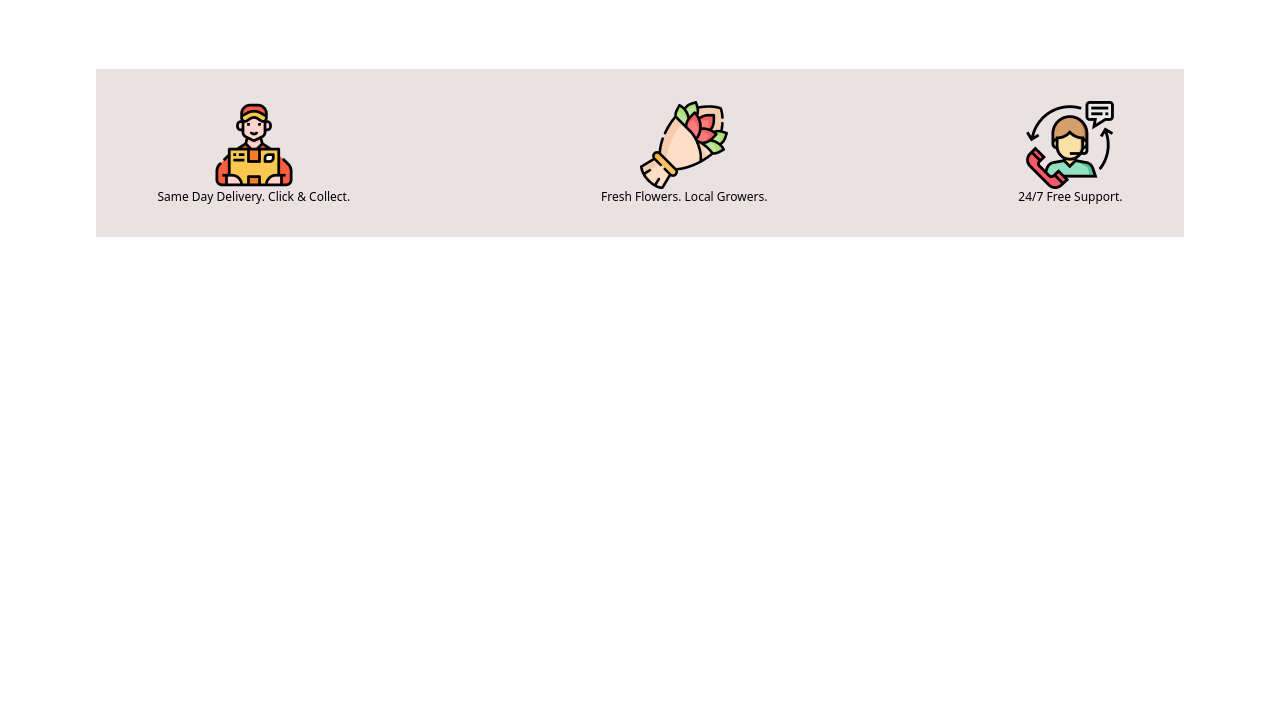
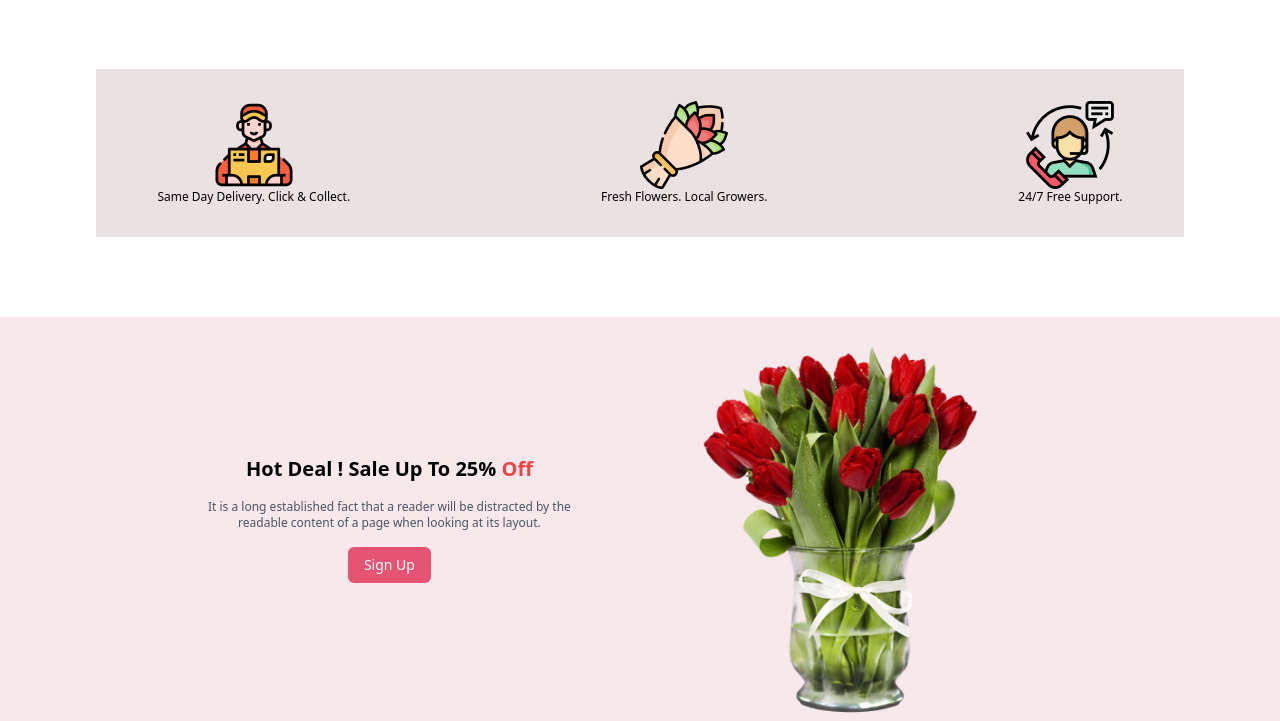
Before and after one commit to probillal/Flower_shop_resource, a website: page index.html in a window 1280 px wide. Shown: the part 1071-1792 px from the top of the page. Before the commit the page ends 1308 px from the top, so only its background shows below. Drawn offline with Linux system fonts and the light colour scheme.

Commit message:
hot deal section done

```diff
--- a/index.html
+++ b/index.html
@@ -104,6 +104,29 @@
           <p class="text-xs text-center">24/7 Free Support.</p>
         </div>
       </div>
+      <!-- Hot deal section -->
+      <div
+        class="max-w-full flex flex-col items-center mt-20 space-y-6 px-8 bg-[#f7e8eb] space-x-0 md:space-x-32 md:flex-row space-y-0 md:px-32"
+      >
+        <!-- content section -->
+        <div class="pl-6 py-6 text-center md:pl-20 md:py-20">
+          <h3 class="text-xl font-bold text-black">
+            Hot Deal ! Sale Up To 25% <span class="text-red-500">Off</span>
+          </h3>
+          <p class="text-xs text-gray-600 mt-4">
+            It is a long established fact that a reader will be distracted by
+            the <br />
+            readable content of a page when looking at its layout.
+          </p>
+          <button
+            class="bg-[#E55473] p-2 px-4 rounded-md mt-4 text-white font-normal text-sm duration-150 hover:bg-[#f64d72]"
+          >
+            Sign Up
+          </button>
+        </div>
+        <!-- image section -->
+        <img src="Flower Asset/pngwing 8.png" class="w-72" alt="" />
+      </div>
     </main>
   </body>
 </html>
```
Also changed, not shown: css/style.css.
